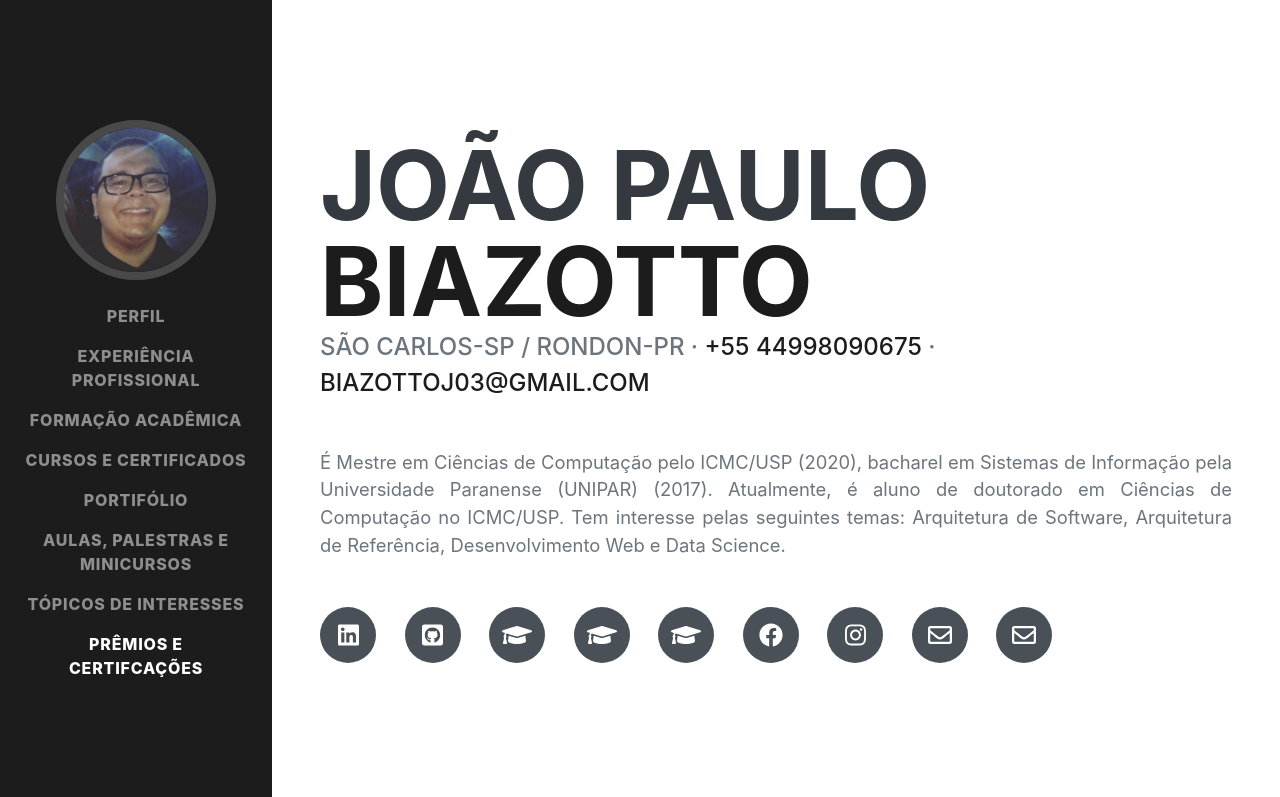
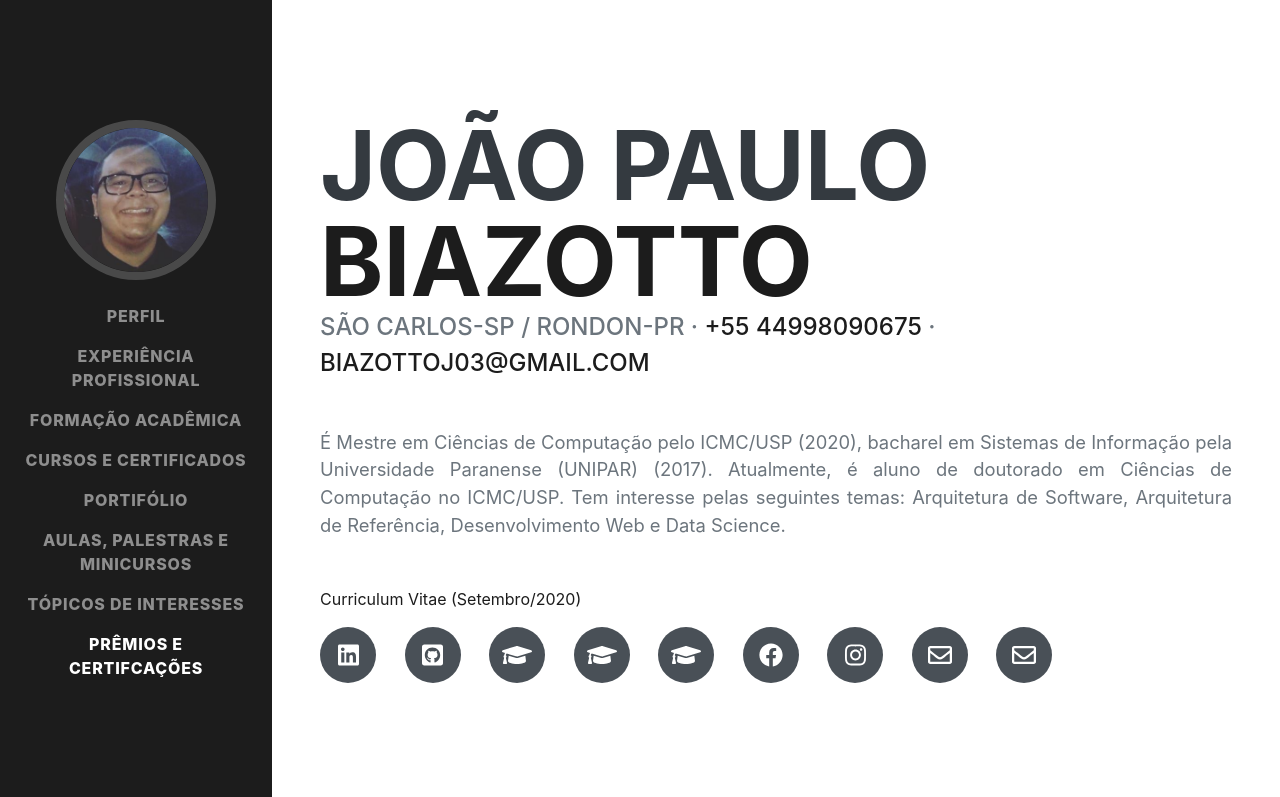
Before and after one commit to biazottoj/biazottoj.github.io, a website: page index.html in a window 1280 px wide. Shown: the top 797 px of the page. Drawn offline with nearby package versions, Linux system fonts and the light colour scheme; some icons are missing; a web font is replaced by a local one.

Commit message:
Adicionado link para o curriculum

```diff
--- a/index.html
+++ b/index.html
@@ -48,6 +48,9 @@
                         Atualmente, é aluno de doutorado em Ciências de Computação no ICMC/USP.
                         Tem interesse pelas seguintes temas: Arquitetura de Software, Arquitetura de Referência,
                         Desenvolvimento Web e Data Science.</p>
+                    <p>
+                        <a href="https://drive.google.com/file/d/1oJ3gIM4SxmJ-JKNeUVGx4OmUvY7FSMPN/view?usp=sharing" target="_BLANK">Curriculum Vitae (Setembro/2020)</a>
+                    </p>
                     <div class="social-icons">
                         <a class="social-icon" href="https://bit.ly/LinkedIn-JoaoPauloBiazotto" target="_BLANK">
                             <i class="fab fa-linkedin"></i>
```
